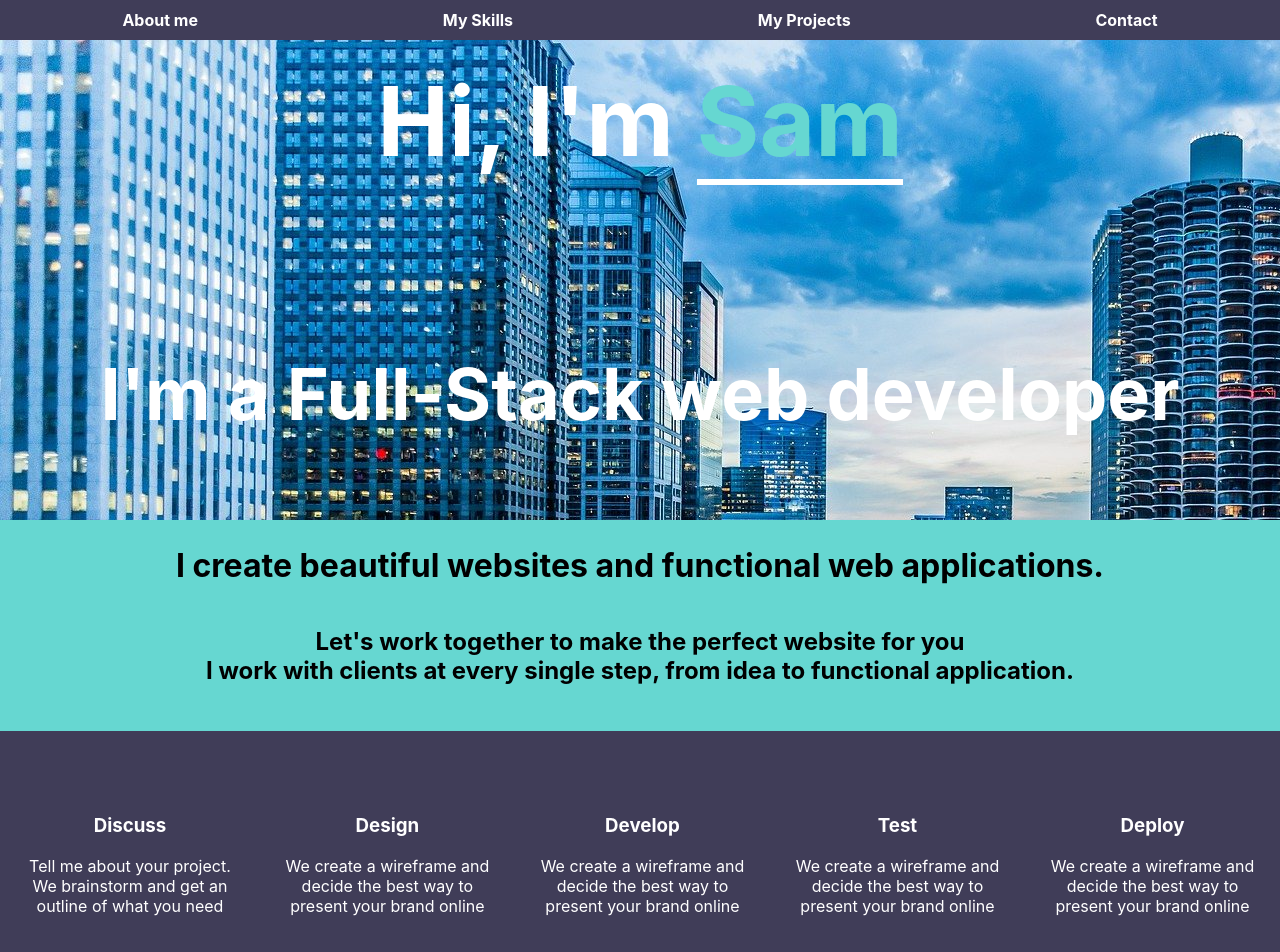
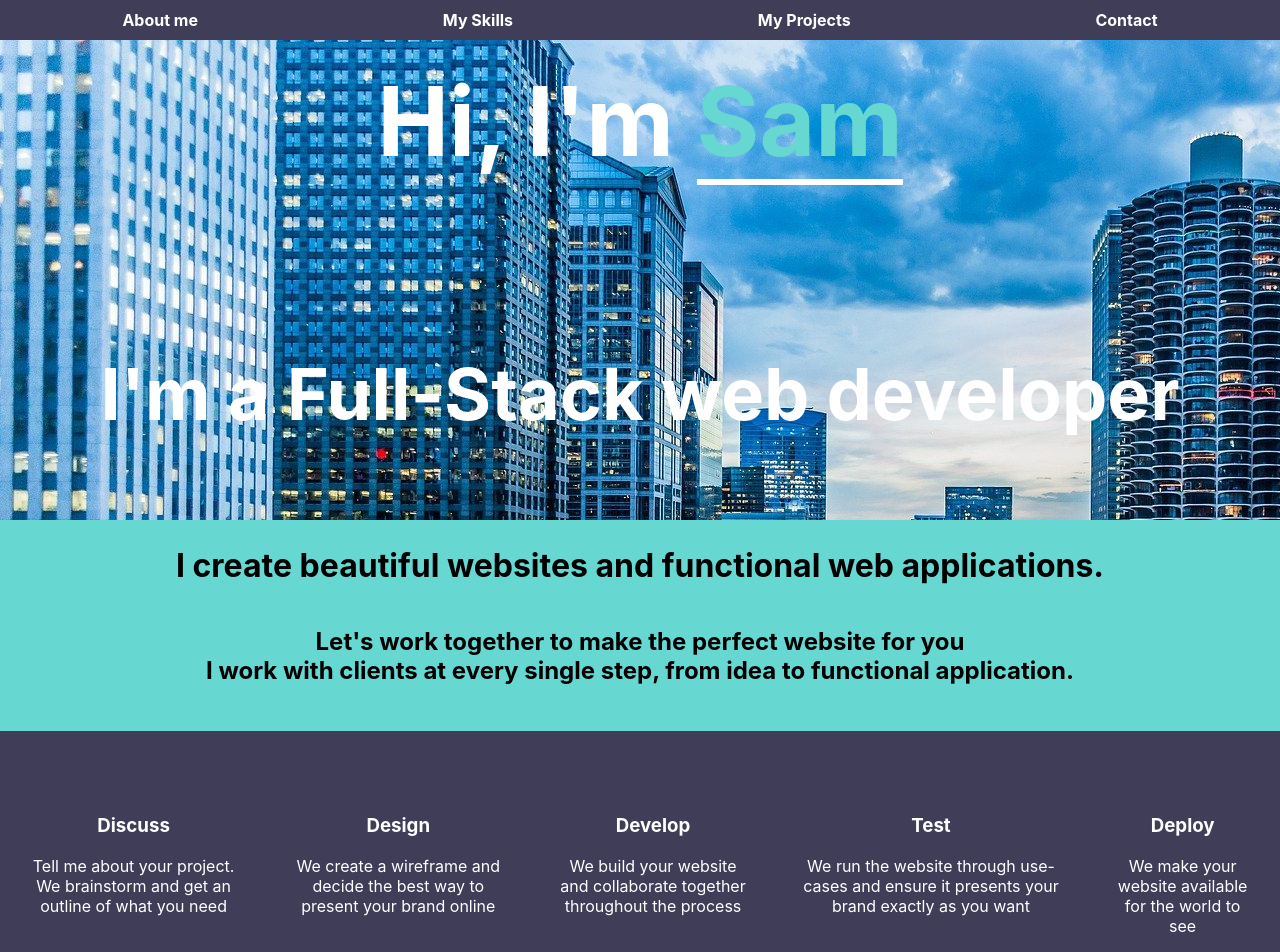
Before and after one commit to Burkes321/Personal-Porfolio--WIP-, a React (Create React App) app: page / in a window 1280 px wide. Shown: the top 952 px of the page. Built offline with nearby package versions, Linux system fonts and the light colour scheme.

Commit message:
fixed the stages area, text is now different under each heading

```diff
--- a/src/components/navbar/NavBar.scss
+++ b/src/components/navbar/NavBar.scss
@@ -9,5 +9,8 @@
     color: white;
     text-decoration: none;
     font-weight: bold;
+    &:hover {
+      color: #66d7d1
+    }
   }
 }
--- a/src/components/stages/Stages.js
+++ b/src/components/stages/Stages.js
@@ -15,17 +15,17 @@ const Stages = () => {
 
             <div className='stages__card'>
                 <h3>Develop</h3>
-                <p>We create a wireframe and decide the best way to present your brand online</p>
+                <p>We build your website and collaborate together throughout the process</p>
             </div>
 
             <div className='stages__card'>
                 <h3>Test</h3>
-                <p>We create a wireframe and decide the best way to present your brand online</p>
+                <p>We run the website through use-cases and ensure it presents your brand exactly as you want</p>
             </div>
 
             <div className='stages__card'>
                 <h3>Deploy</h3>
-                <p>We create a wireframe and decide the best way to present your brand online</p>
+                <p>We make your website available for the world to see</p>
             </div>
         </div>
     )
```
